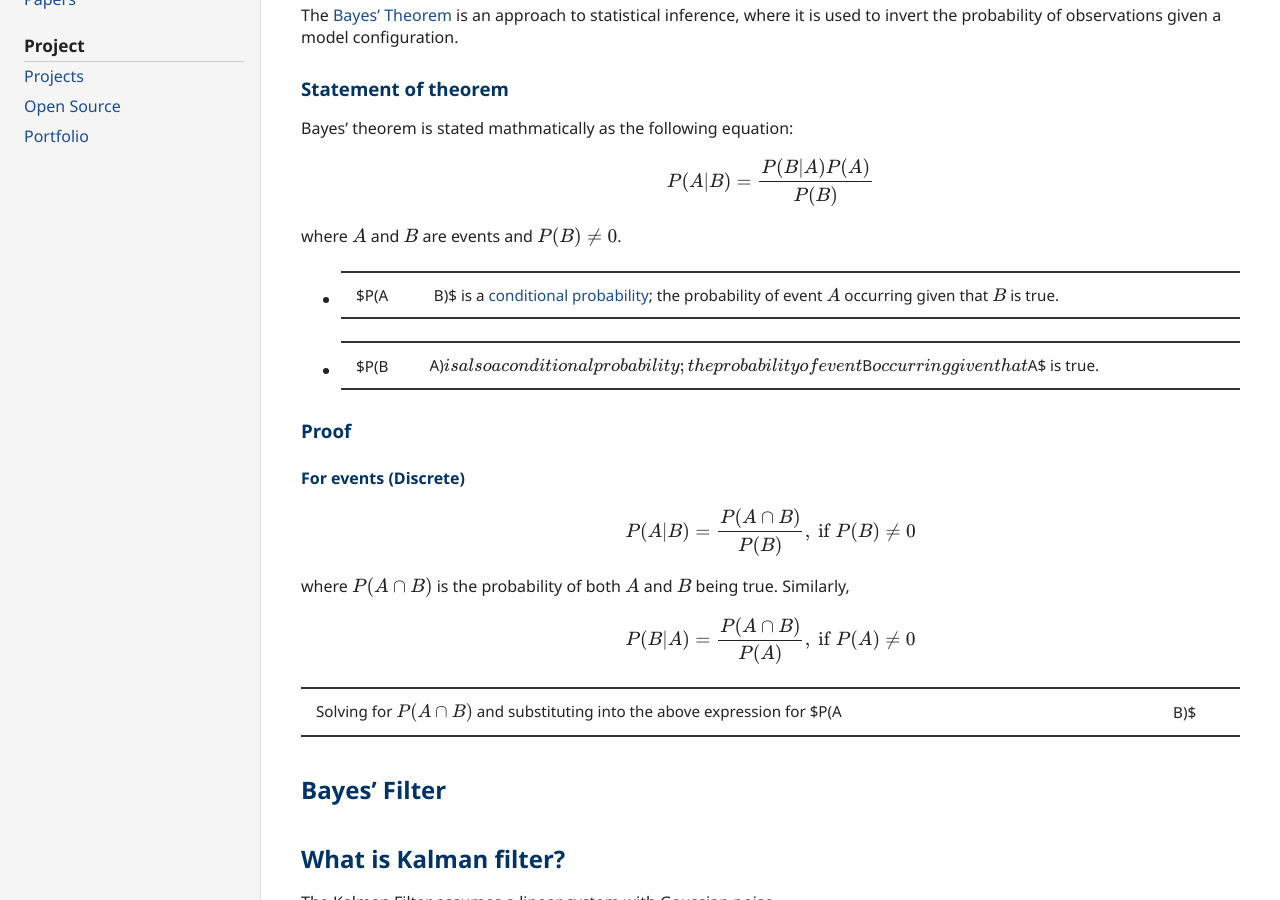
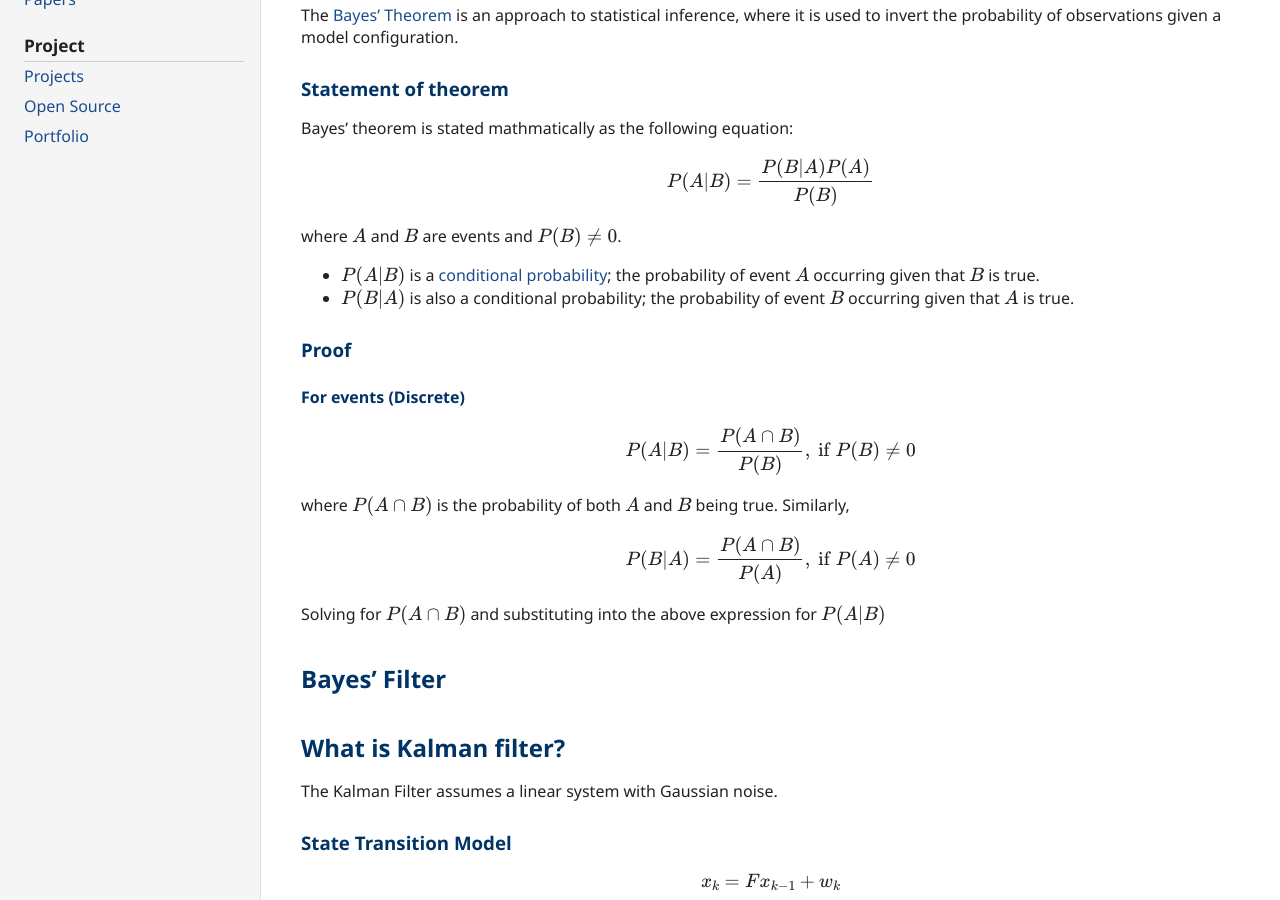
Before and after one commit to kar7mp5/kar7mp5.github.io, a Jekyll site: the page built from _posts/control/2025-11-10-kalman-filter.md, in a window 1280 px wide and 900 px high, scrolled down 349 px. Built offline with Jekyll 4.4.1, drawn with Linux system fonts in a browser that asks for light colours.

Commit message:
feat: Fix the bug

```diff
--- a/_posts/control/2025-11-10-kalman-filter.md
+++ b/_posts/control/2025-11-10-kalman-filter.md
@@ -28,8 +28,8 @@ $$
 
 where $A$ and $B$ are events and $P(B) \neq 0$.
 
--   $P(A|B)$ is a [conditional probability](https://en.wikipedia.org/wiki/Conditional_probability); the probability of event $A$ occurring given that $B$ is true.
--   $P(B|A)$ is also a conditional probability; the probability of event $B$ occurring given that $A$ is true.
+-   $P(A\|B)$ is a [conditional probability](https://en.wikipedia.org/wiki/Conditional_probability); the probability of event $A$ occurring given that $B$ is true.
+-   $P(B\|A)$ is also a conditional probability; the probability of event $B$ occurring given that $A$ is true.
 
 ### Proof
 
@@ -45,7 +45,7 @@ $$
 P(B|A) = \frac{P(A \cap B)}{P(A)},\ \text{if} \ P(A) \neq 0
 $$
 
-Solving for $P(A \cap B)$ and substituting into the above expression for $P(A|B)$
+Solving for $P(A \cap B)$ and substituting into the above expression for $P(A\|B)$
 
 ## Bayes' Filter
 
@@ -62,4 +62,3 @@ $$
 -   $x_k$: State at time $k$
 -   $F$: State transition matrix
 -   $w_k$: Process noise, Gaussian with mean $0$ and convariance $Q(w_k ~ N(0, Q))$, representing model uncertainty.
--
```
